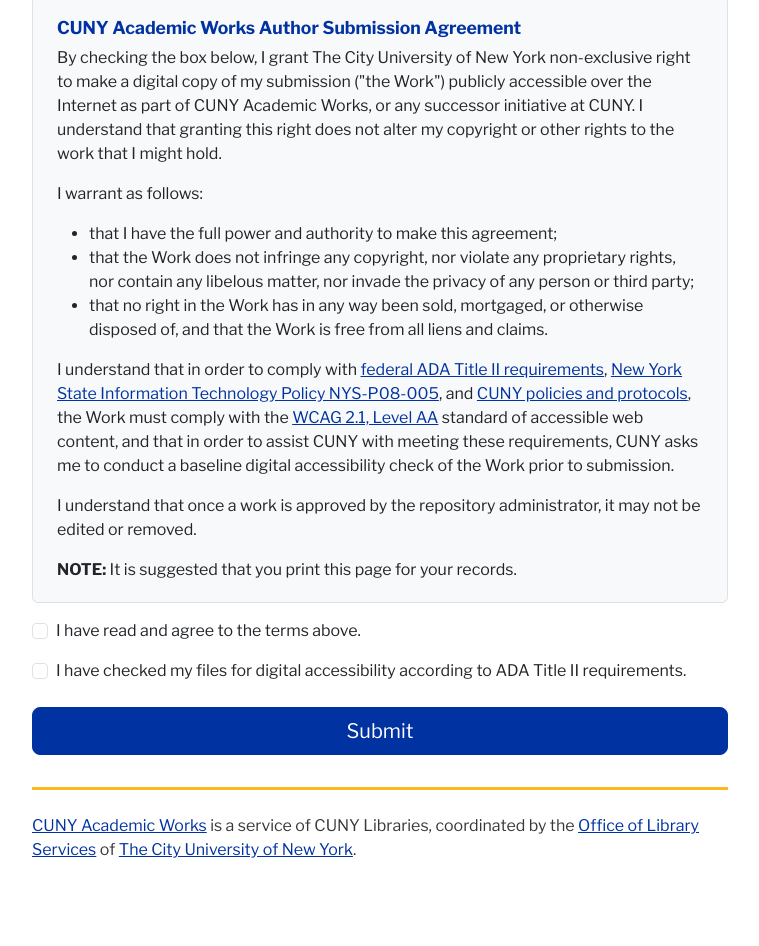
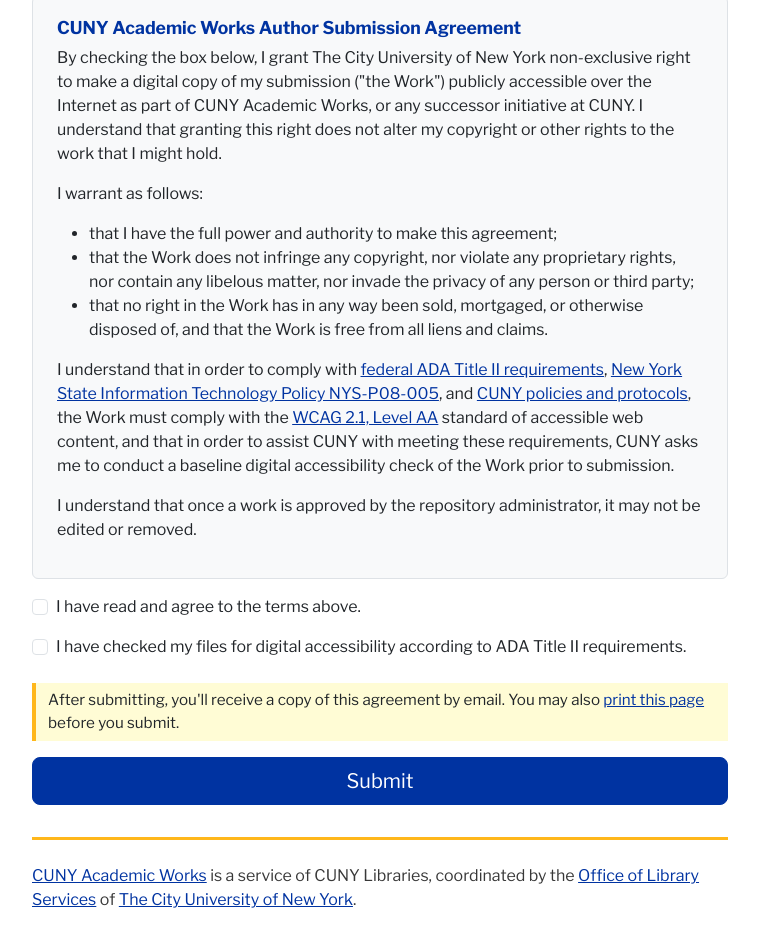
Before and after one commit to cuny-libraries/caw-forms, a website: page agreement.html in a window 1280 px wide. Shown: the part 746-1692 px from the top of the page, without its empty margins (260-1019 px from the left). Before the commit the page ends 1656 px from the top, so only its background shows below. Drawn offline with nearby package versions, Linux system fonts and the light colour scheme.

Commit message:
Improve print note: move out of agreement box, add left-border styling, cream background, print link, and CSS for link URLs on print

```diff
--- a/agreement.html
+++ b/agreement.html
@@ -118,7 +118,6 @@
 				</ul>
 				<p>I understand that in order to comply with <a href="https://www.ada.gov/resources/2024-03-08-web-rule/">federal ADA Title II requirements</a>, <a href="https://its.ny.gov/system/files/documents/2025/12/nys-p08-005-accessibility-of-information-communication-technology.pdf">New York State Information Technology Policy NYS-P08-005</a>, and <a href="https://www.cuny.edu/accessibility/statement/">CUNY policies and protocols</a>, the Work must comply with the <a href="https://www.w3.org/TR/WCAG21/">WCAG 2.1, Level AA</a> standard of accessible web content, and that in order to assist CUNY with meeting these requirements, CUNY asks me to conduct a baseline digital accessibility check of the Work prior to submission.</p>
 				<p>I understand that once a work is approved by the repository administrator, it may not be edited or removed.</p>
-				<p class="mb-0"><strong>NOTE:</strong> It is suggested that you print this page for your records.</p>
 			</div>
 
 			<div class="mb-3 form-check" id="agree-group">
@@ -138,6 +137,8 @@
 
 			<!-- Populated by JS on submit; stores accessibility confirmation in Google Sheet -->
 			<input type="hidden" id="entry.191113412" name="entry.191113412" value="">
+
+			<p class="print-note">After submitting, you'll receive a copy of this agreement by email. You may also <a href="#" onclick="window.print(); return false;">print this page</a> before you submit.</p>
 
 			<div class="position-absolute" style="left: -9999px;" aria-hidden="true">
 				<label for="website_url">Leave this blank</label>
--- a/styles.css
+++ b/styles.css
@@ -39,3 +39,7 @@
 	box-shadow: 0 0 0 0.25rem rgba(0, 51, 161, 0.25);
 }
 .sublabel { font-size: 0.75rem; margin-top: 2px; margin-bottom: 0; margin-left: 0.5em; color: #6c757d; }
+.print-note { border-left: 4px solid var(--taxi-yellow); background-color: #FFFCD5; padding: 0.4rem 0.75rem; font-size: 0.95rem; }
+@media print {
+	a[href]:not([href^="#"])::after { content: " (" attr(href) ")"; }
+}
```
